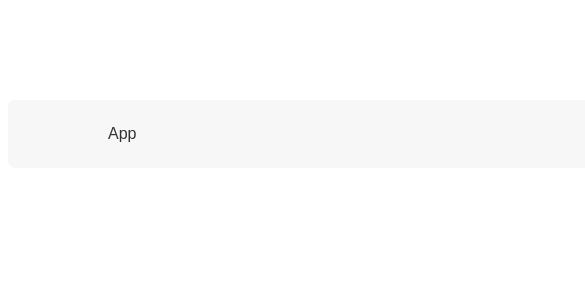
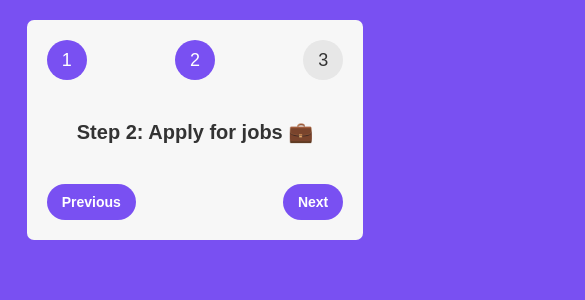
Before and after one commit to Usmandevblends/Reactcourseudemy, a React (Create React App) app in the folder 04-steps/steps/: page / in a window 390 px wide. Shown: the top 300 px of the page, 585 px wide, since content can reach past the window. Built offline with nearby package versions, Linux system fonts and the light colour scheme.

Commit message:
add clicked funcation

```diff
--- a/04-steps/steps/src/App.js
+++ b/04-steps/steps/src/App.js
@@ -1,10 +1,49 @@
-import React from 'react'
-import './style.css'
+import React from "react";
+import "./style.css";
+
+const messages = [
+  "Learn React ⚛️",
+  "Apply for jobs 💼",
+  "Invest your new income 🤑",
+];
 
 function App() {
+  const step = 2;
+
+  function handlePrevious() {
+    alert("pervious");
+  }
+
+  function handleNext() {
+    alert("pervious");
+  }
+
   return (
-    <div className='steps'>App</div>
-  )
+    <div className="steps">
+      <div className="numbers">
+        <div className={`${step >= 1 ? "active" : ""}`}>1</div>
+        <div className={`${step >= 2 ? "active" : ""}`}>2</div>
+        <div className={`${step >= 3 ? "active" : ""}`}>3</div>
+      </div>
+      <p className="message">
+        Step {step}: {messages[step - 1]}
+      </p>
+      <div className="buttons">
+        <button
+          style={{ backgroundColor: "#7950f2", color: "#fff" }}
+          onClick={handlePrevious}
+        >
+          Previous
+        </button>
+        <button
+          style={{ backgroundColor: "#7950f2", color: "#fff" }}
+          onClick={handleNext}
+        >
+          Next
+        </button>
+      </div>
+    </div>
+  );
 }
 
-export default App
+export default App;
--- a/04-steps/steps/src/style.css
+++ b/04-steps/steps/src/style.css
@@ -1,10 +1,13 @@
+/* Existing CSS */
 * {
   box-sizing: border-box;
+  user-select: none;
 }
 
 body {
   font-family: sans-serif;
   color: #333;
+  background-color: #7950f2;
 }
 
 .steps {
@@ -89,3 +92,31 @@
 .close:hover {
   color: #7950f2;
 }
+
+/* Media Query for Mobile View */
+@media (max-width: 768px) {
+  .steps {
+    width: 100%;
+    padding: 20px;
+    margin: 20px auto;
+  }
+
+  .buttons {
+    gap: 10px;
+  }
+
+}
+
+/* Media Query for Mobile View */
+@media (max-width: 992px) {
+    .steps {
+      width: 90%;
+      padding: 20px;
+      margin: 20px auto;
+    }
+
+    .buttons {
+      gap: 10px;
+    }
+
+  }
```
Lines whose indentation alone changed are shown as unchanged.
